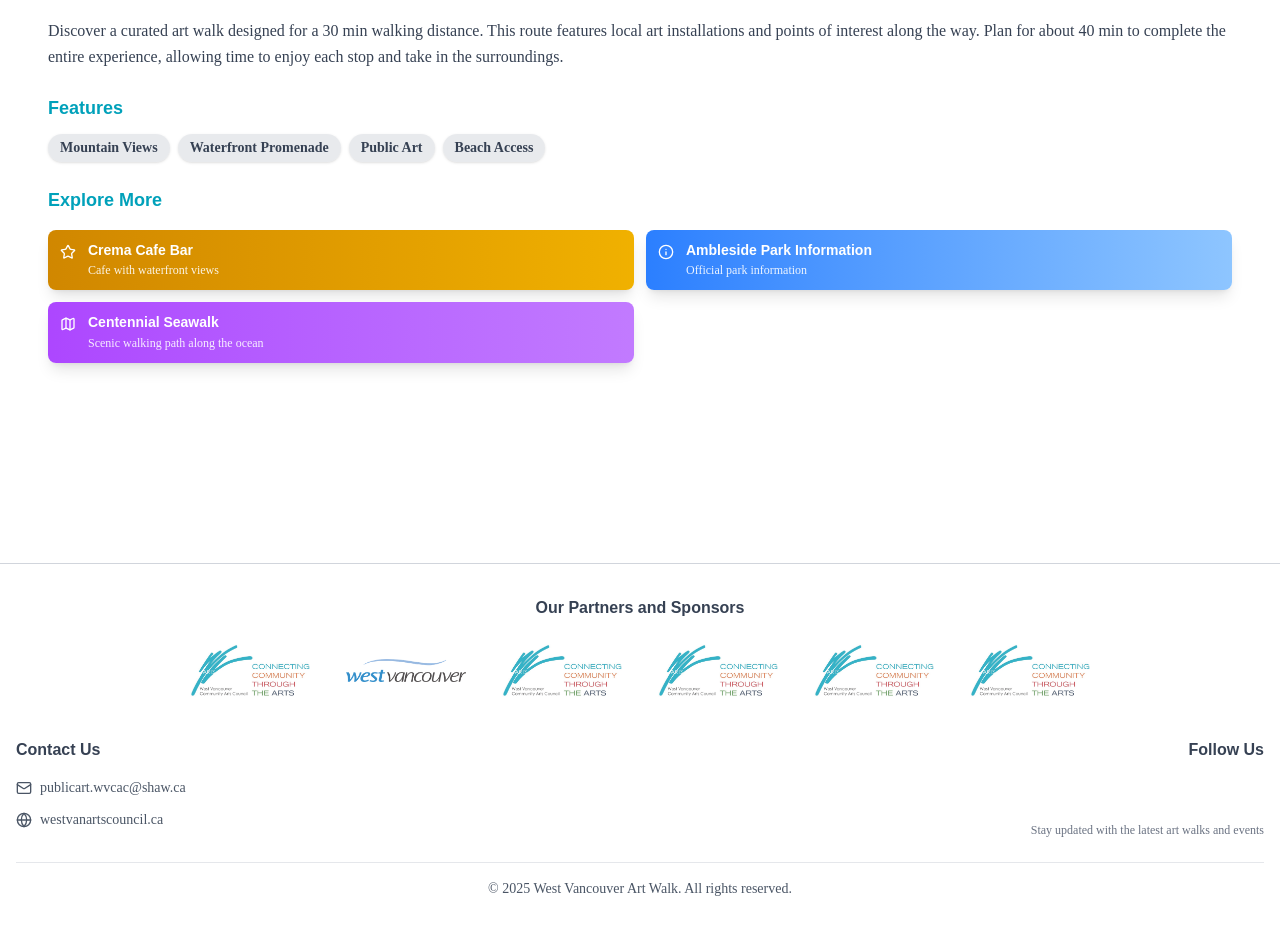
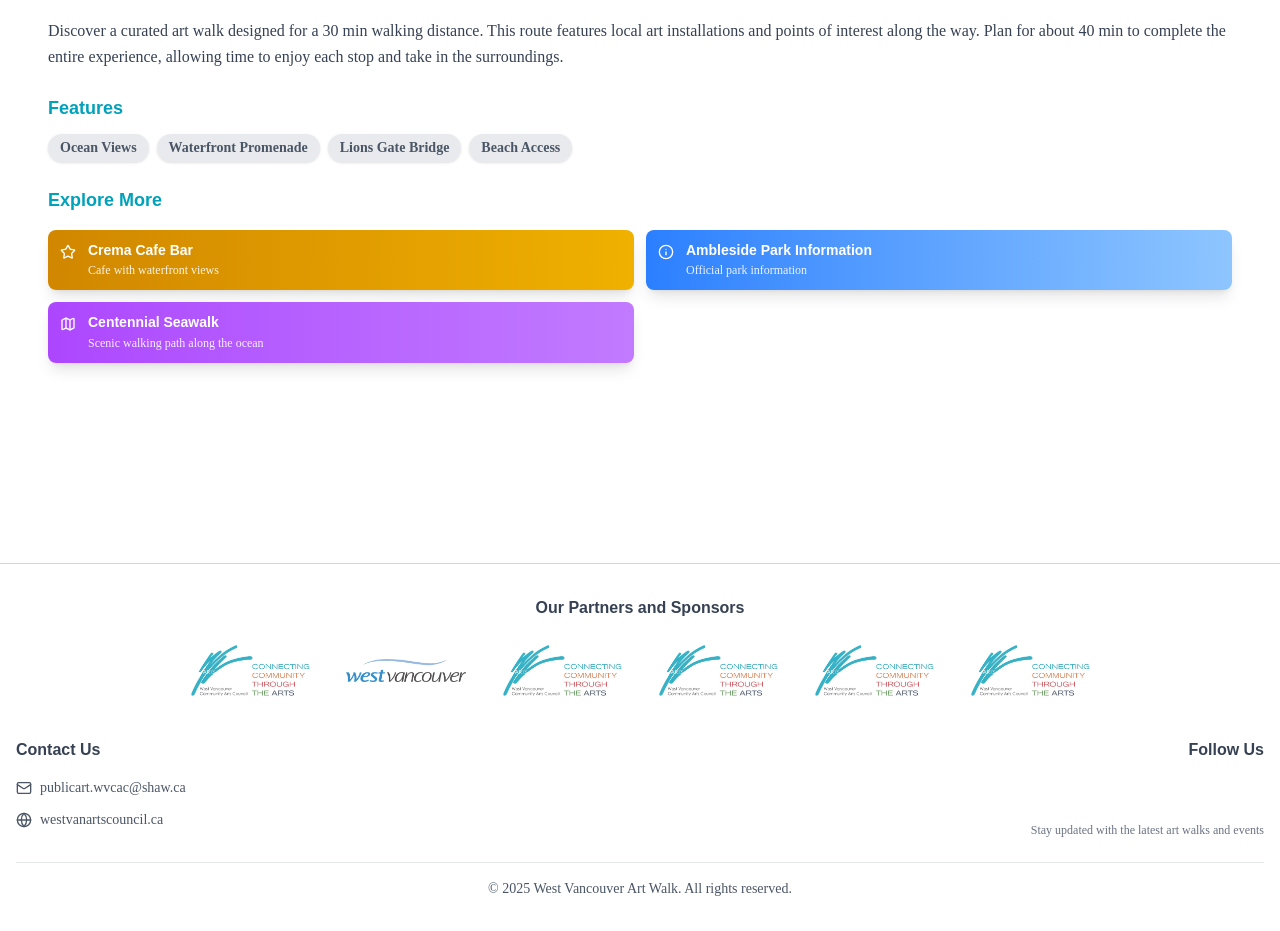
Before and after one commit to jason978273/art-walk, a Next.js app: page /walk/ambleside in a window 1280 px wide. Shown: the part 1521-2452 px from the top of the page. Built offline with nearby package versions, Linux system fonts and the light colour scheme; some icons are missing.

Commit message:
style: update highlight text color in ContentCard and modify highlights in walks data

```diff
--- a/src/components/ContentCard.tsx
+++ b/src/components/ContentCard.tsx
@@ -97,7 +97,7 @@ export default function ContentCard({
             {highlights.map((highlight, index) => (
               <span
                 key={index}
-                className="px-2 sm:px-3 py-1 bg-gray-300/50 text-gray-700 font-semibold rounded-full text-xs sm:text-sm hover:scale-105 transition-transform duration-200 shadow-sm hover:shadow-md cursor-default"
+                className="px-2 sm:px-3 py-1 bg-gray-300/50 text-gray-600 font-semibold rounded-full text-xs sm:text-sm hover:scale-105 transition-transform duration-200 shadow-sm hover:shadow-md cursor-default"
               >
                 {highlight}
               </span>
--- a/src/data/walks.ts
+++ b/src/data/walks.ts
@@ -35,7 +35,7 @@ export const walks: Walk[] = [
     recommendedTime: "40 min",
     distance: "1.5 km",
     difficulty: "Moderate",
-    highlights: ["Mountain Views", "Waterfront Promenade", "Public Art", "Beach Access"],
+    highlights: ["Ocean Views", "Waterfront Promenade", "Lions Gate Bridge", "Beach Access"],
     clickableHighlights: [
       {
         name: "Crema Cafe Bar",
```
